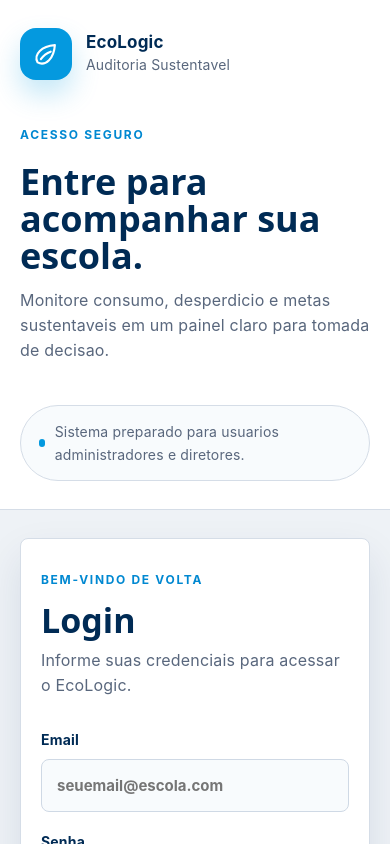
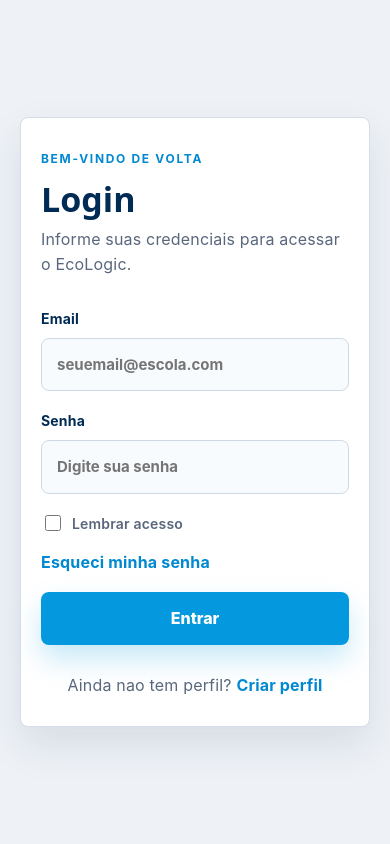
Before and after one commit to Debora-Alvesz/EcoLogic_FrontEnd, a React (Vite) app in the folder ecologic/: page / in a window 390 px wide. Shown: the top 844 px of the page. Built offline with nearby package versions, Linux system fonts and the light colour scheme.

Commit message:
Adiciona responsividade as telas de Login e Cadastro

```diff
--- a/ecologic/src/modulos/autenticacao/styles/criar-perfil.css
+++ b/ecologic/src/modulos/autenticacao/styles/criar-perfil.css
@@ -248,9 +248,7 @@
   }
 
   .criar-perfil-sidebar {
-    border-right: 0;
-    border-bottom: 1px solid #d5dde7;
-    padding: 28px 20px;
+    display: none;
   }
 
   .criar-perfil-card {
--- a/ecologic/src/modulos/autenticacao/styles/login.css
+++ b/ecologic/src/modulos/autenticacao/styles/login.css
@@ -257,9 +257,7 @@
   }
 
   .login-brand-panel {
-    gap: 42px;
-    border-right: 0;
-    border-bottom: 1px solid #d5dde7;
+    display: none;
   }
 
   .login-brand-panel,
```
